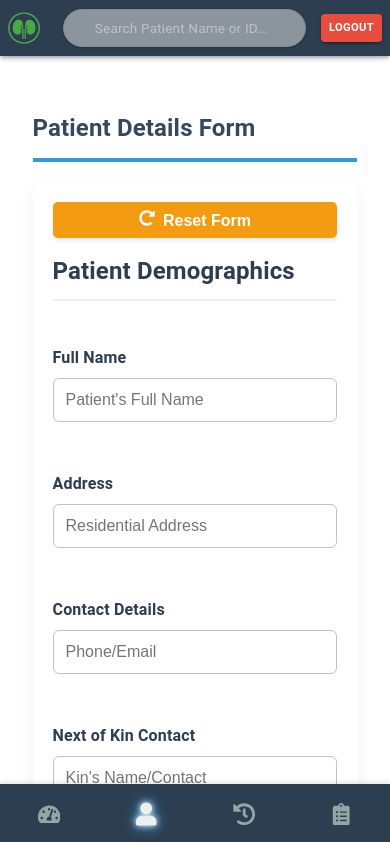
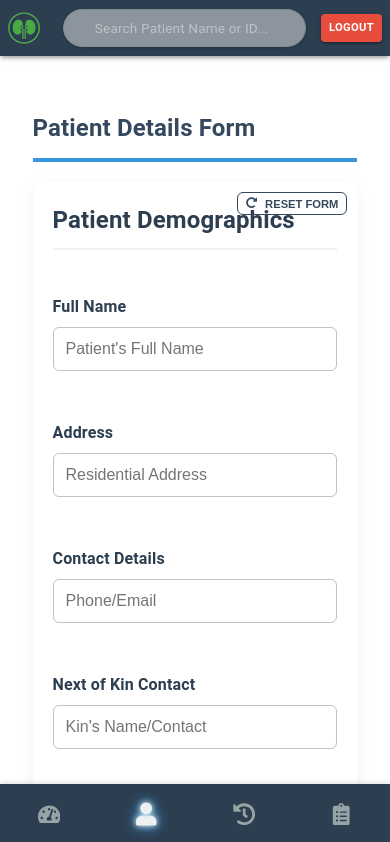
Before and after one commit to CharlieNndwa/medical-dialysis-app, a React (Create React App) app in the folder client/: page /patient-details in a window 390 px wide. Shown: the top 842 px of the page. Built offline with nearby package versions, Linux system fonts and the light colour scheme; no server answers; sample sign-in values are in the browser's storage; some icons are missing.

Commit message:
feat(frontend): Added responsive styling for global reset button

```diff
--- a/client/src/pages/PatientDetailsPage.js
+++ b/client/src/pages/PatientDetailsPage.js
@@ -452,7 +452,7 @@ const PatientDetailsPage = () => {
             <div className="patient-form-paper">
                 <motion.button
                     type="button"
-                    className="hd-action-reset-btn"
+                    className="global-reset-btn"
                     onClick={handleReset}
                     whileHover={{ scale: 1.05 }}
                     whileTap={{ scale: 0.95 }}
```
